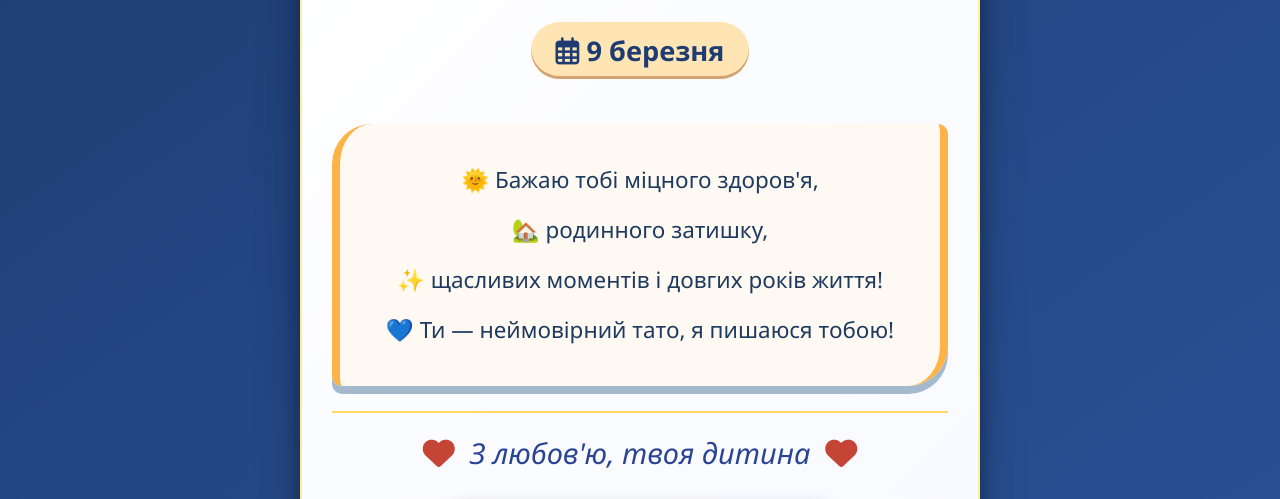
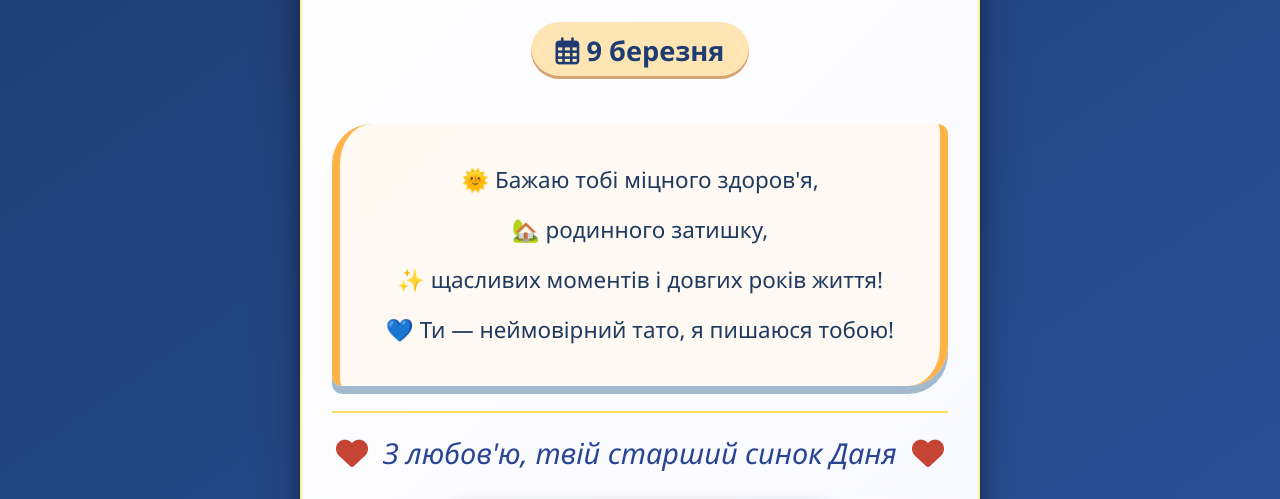
Before and after one commit to rewxt9/father, a plain HTML site: page index.html in a window 1280 px wide. Shown: the part 258-757 px from the top of the page. Drawn offline with Linux system fonts and the light colour scheme.

```diff
--- a/index.html
+++ b/index.html
@@ -284,7 +284,7 @@
     <!-- Підпис з любов'ю (нейтрально, але щиро) -->
     <div class="signature">
       <i class="fas fa-heart" style="color: #c44536;"></i>
-      З любов'ю, твоя дитина
+      З любов'ю, твій старший синок Даня
       <i class="fas fa-heart" style="color: #c44536;"></i>
     </div>
 
```
